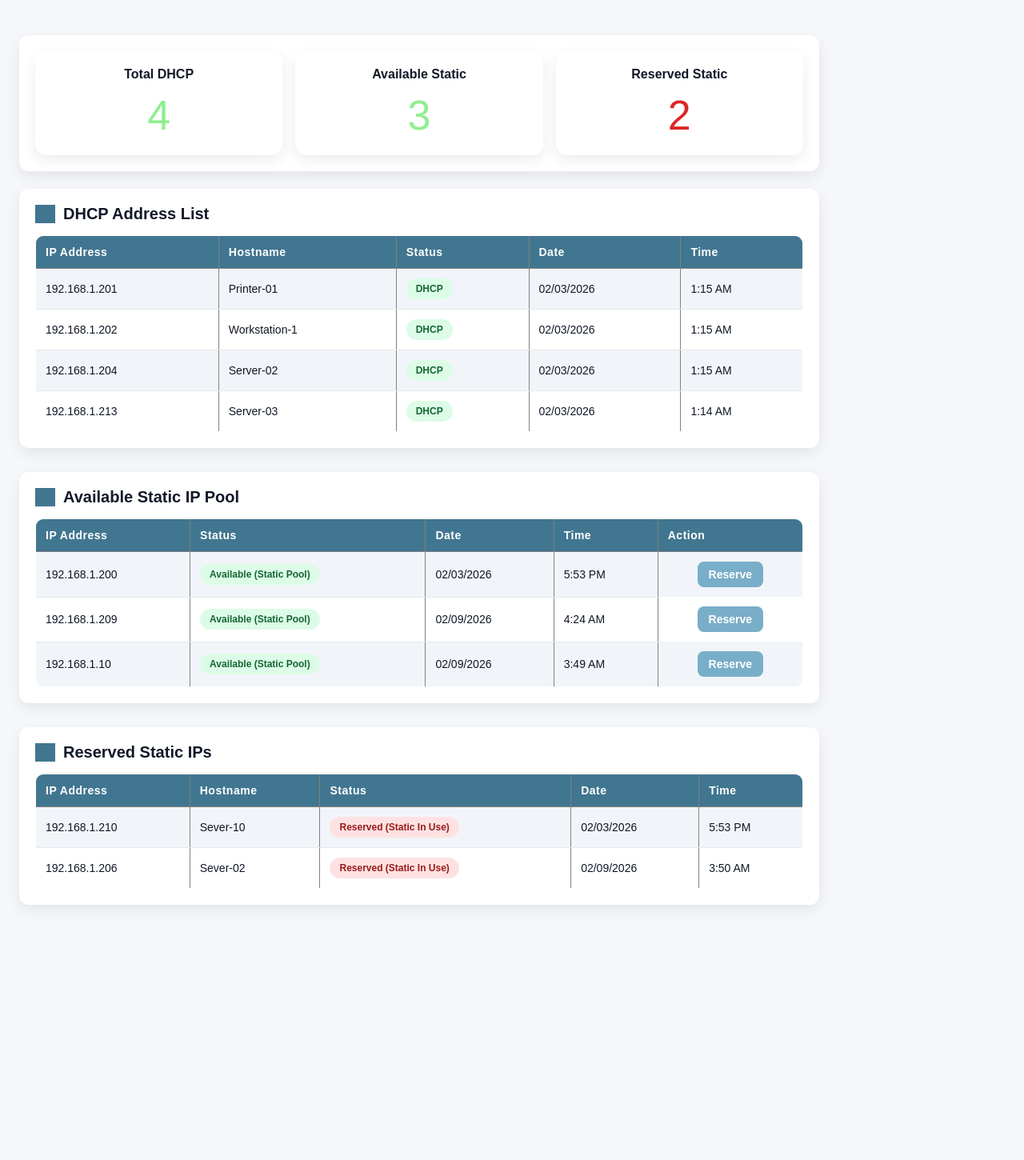
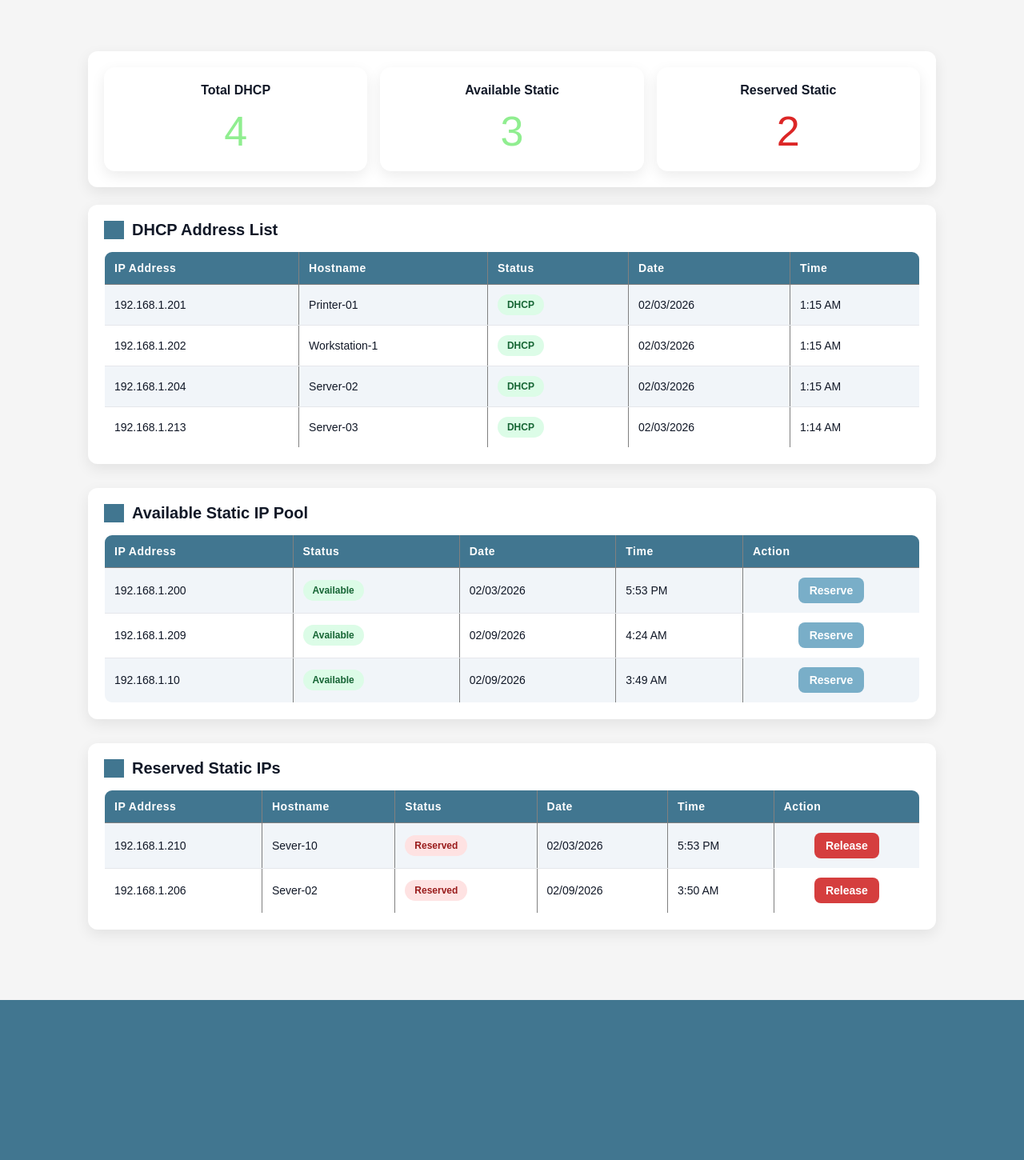
Before and after one commit to samuelembaye61-cyber/Static-ip-reservation, a Django app: page / in a window 1280 px wide. Shown: the part 67-1517 px from the top of the page at 80% size. Before the commit the page ends 1201 px from the top, so only its background shows below. Run offline with Django 4.2, Linux system fonts and the light colour scheme; data comes from the database, SQL or seed files in the repository; both versions use the stored data as it was after the commit.

Commit message:
update the css file

```diff
--- a/myProject/dhcp_manager/ipam/models.py
+++ b/myProject/dhcp_manager/ipam/models.py
@@ -9,8 +9,8 @@ class IPAddress(models.Model):
         max_length=20,
         choices=[
             ('dhcp', 'DHCP'),
-            ('available', 'Available (Static Pool)'),
-            ('reserved', 'Reserved (Static In Use)'),
+            ('available', 'Available'),
+            ('reserved', 'Reserved'),
         ],
         default='dhcp'
     )
--- a/myProject/dhcp_manager/ipam/static/css/style.css
+++ b/myProject/dhcp_manager/ipam/static/css/style.css
@@ -9,7 +9,7 @@
 /* body */
 body{
     font-family: Arial, Helvetica, sans-serif;
-    background-color: #f5f7fb;
+    background-color: whitesmoke;
     color: #111827;
 }
 
@@ -27,9 +27,18 @@ header h1 {
   text-align: center;
 }
 
+
 /* Main Layout container */
 main {
   padding: 24px;
+}
+
+/* Container */
+
+.container {
+  max-width: 1100px;
+  margin: 0 auto;
+  padding: 20px;
 }
 
 section {
@@ -37,7 +46,7 @@ section {
   padding: 20px;
   border-radius: 12px;
   box-shadow: 0 6px 18px rgba(0, 0, 0, 0.08);
-  max-width: 1000px;
+  width: 100%;
 }
 
 /* Section title */
@@ -124,6 +133,25 @@ td {
 }
 
 /* Release Button */
+.release-btn {
+  background: #d53e3e;
+  color: white;
+  border: none;
+  padding: 8px 14px;
+  border-radius: 8px;
+  cursor: pointer;
+  font-weight: 600;
+  font-size: 14px;
+  transition: 0.2s ease-in-out;
+}
+
+.release-btn:hover {
+  background: #991b1b;
+}
+
+.release-btn:active {
+  transform: scale(0.98);
+}
 
 .status-badge {
   padding: 6px 12px;
@@ -152,7 +180,7 @@ td {
   grid-template-columns: repeat(3, 1fr);
   gap: 16px;
   margin: 20px 0 22px;
-  max-width: 1000px;
+  width: 100%;
 }
 
 .card {
@@ -188,3 +216,11 @@ td {
 .card.reserved p {
   color: #dc2626;
 }
+
+
+.footer{
+  background-color: #417690;
+  width: 100%;
+  min-height: 200px;
+  margin-top: 44px;
+}
--- a/myProject/dhcp_manager/ipam/templates/ipam/dhcp_list.html
+++ b/myProject/dhcp_manager/ipam/templates/ipam/dhcp_list.html
@@ -6,7 +6,7 @@
     <meta charset="UTF-8">
     <meta name="viewport" content="width=device-width, initial-scale=1.0">
     <!-- CSS Link -->
-    <link rel="stylesheet" href="{% static 'css/style.css' %}? v=2">
+    <link rel="stylesheet" href="{% static 'css/style.css' %}">
     <!-- Website title -->
     <title>Static IP Reservation</title>
 </head>
@@ -19,6 +19,7 @@
 
     <!-- Main Content -->
     <main>
+        <div class="container">
         <section class="summary-cards">
             <div class="card dhcp">
                 <h3>Total DHCP</h3>
@@ -117,6 +118,7 @@
                     <th>Status</th>
                     <th>Date</th>
                     <th>Time</th>
+                    <th>Action</th>
                 </tr>
 
                 {% for ip in reserved_static %}
@@ -130,16 +132,26 @@
                     </td>
                     <td>{{ ip.updated_at|date:"m/d/Y" }}</td>
                     <td>{{ ip.updated_at|date:"g:i A" }}</td>
+                    <td class="flex">
+                        <form action="{% url 'release_ip' ip.id %}" method="POST">
+                            {% csrf_token %}
+                            <button type="submit" class="release-btn">Release</button>
+                        </form>
+                    </td>
                 </tr>
                 {% empty %}
                 <tr>
-                    <td colspan="5">No reserved static IPs found.</td>
+                    <td colspan="6">No reserved static IPs found.</td>
                 </tr>
                 {% endfor %}
             </table>
         </section>
+        </div>
+    </main>
 
-    </main>
+    <footer class="footer"">
+
+    </footer>
 </body>
 
 </html>
--- a/myProject/dhcp_manager/ipam/urls.py
+++ b/myProject/dhcp_manager/ipam/urls.py
@@ -1,9 +1,10 @@
 
 from django.urls import path
-from .views import dhcp_list, reserve_ip
+from .views import dhcp_list, reserve_ip, release_ip
 
 urlpatterns = [
     path('', dhcp_list, name='dhcp_list'),
     path("reserve/<int:ip_address_id>/", reserve_ip, name="reserve_ip"),
+    path("release/<int:ip_address_id>/", release_ip, name="release_ip"),
 
 ]
--- a/myProject/dhcp_manager/ipam/views.py
+++ b/myProject/dhcp_manager/ipam/views.py
@@ -14,6 +14,8 @@ def dhcp_list(request):
         'dhcp_addresses': dhcp_addresses,
         'available_static': available_static,
         'reserved_static': reserved_static,
+
+        # Summary carts
 
         "dhcp_count": dhcp_addresses.count(),
         "available_count": available_static.count(),
@@ -32,3 +34,13 @@ def reserve_ip(request, ip_address_id):
         ip_address.save()
 
     return redirect("dhcp_list")
+
+
+def release_ip(request, ip_address_id):
+    ip_address = get_object_or_404(IPAddress, id=ip_address_id)
+
+    if request.method == "POST" and ip_address.status == "reserved":
+        ip_address.status = "available"
+        ip_address.save()
+
+    return redirect("dhcp_list")
```
Also changed, not shown: myProject/dhcp_manager/db.sqlite3.
